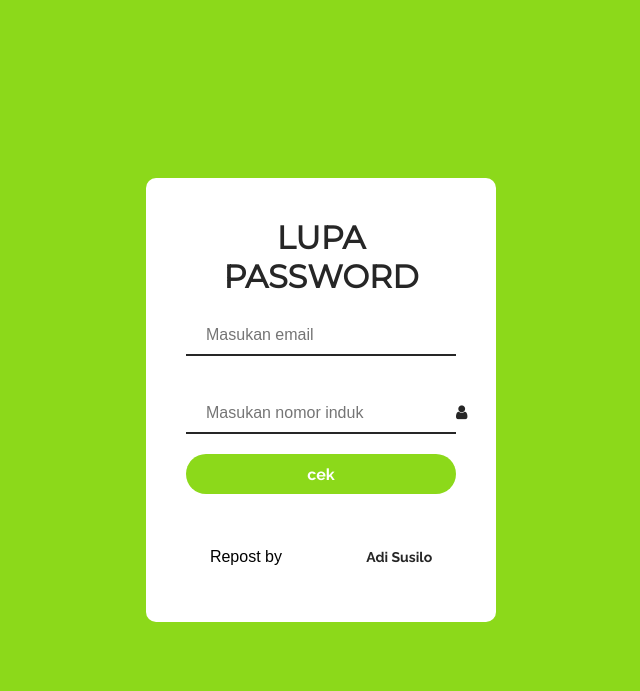
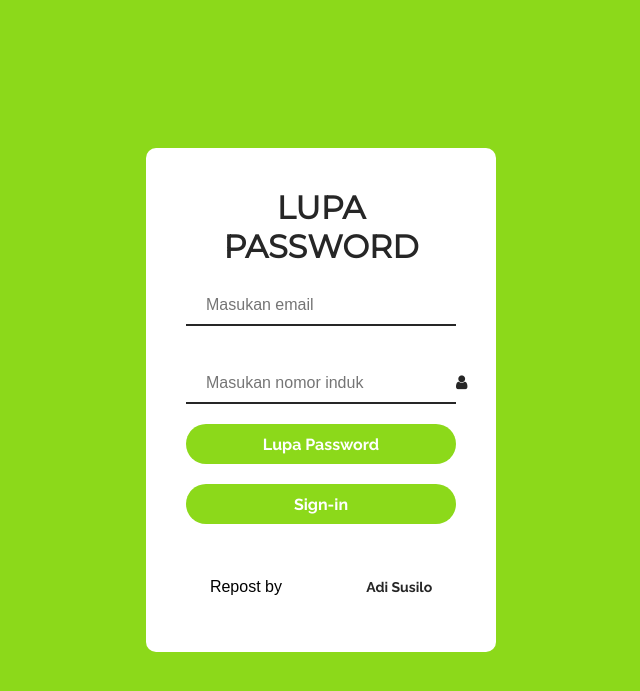
Before and after one commit to Mrx112/Project_PKM_Banksampah, a PHP site: page /bsk09/page/lupapassword.php in a window 1280 px wide. Shown: the top 691 px of the page, without its empty margins (319-959 px from the left). Run offline with PHP 8.4, Linux system fonts and the light colour scheme.

Commit message:
add new file

```diff
--- a/page/login.php
+++ b/page/login.php
@@ -26,7 +26,7 @@
 			</div>
 			<input type="submit" name="login" value="Login">
 		</form>
-		<a href="#">Lupa Password?</a>
+		<a href="lupapassword.php">Lupa Password?</a>
 		<br>
 		<center>
 			<p>Repost by <a href="https://www.instagram.com/ru_all12" title="ru_all12" target="_blank">Adi Susilo</a></p>
--- a/page/lupapassword.php
+++ b/page/lupapassword.php
@@ -1,15 +1,19 @@
+<?php
+	include "cek_forget.php";
+	include "../system/config/koneksi.php";
+?>
+
 <!DOCTYPE html>
 <html>
 
 <head>
 	<meta charset="utf-8">
-	<title>Login</title>
+	<title>LUPA PASSWORD</title>
 	<link rel="stylesheet" href="../asset/internal/css/style_1.css">
 	<link href="https://fonts.googleapis.com/css?family=Montserrat|Raleway:700" rel="stylesheet">
 	<link href="https://maxcdn.bootstrapcdn.com/font-awesome/4.7.0/css/font-awesome.min.css" rel="stylesheet">
 	<link rel="shortcut icon" href="../asset/internal/img/img-local/favicon.ico">
 </head>
-
 <body>
 	<div class="loginBox">
 		<h1>LUPA PASSWORD</h1>
@@ -23,7 +27,8 @@
 				<span><i class="fa fa-user" aria-hidden="true"></i></span>
 				</input>
 			</div>
-			<input type="submit" name="cek" value="cek">
+			<input type="submit" name="lupapassword" value="Lupa Password">
+			<input type="submit" name="sign-in" value="Sign-in" href="login.php">
 		</form>
 		<br>
 		<center>
```
Also changed, not shown: page/cek_forget.php (added).
